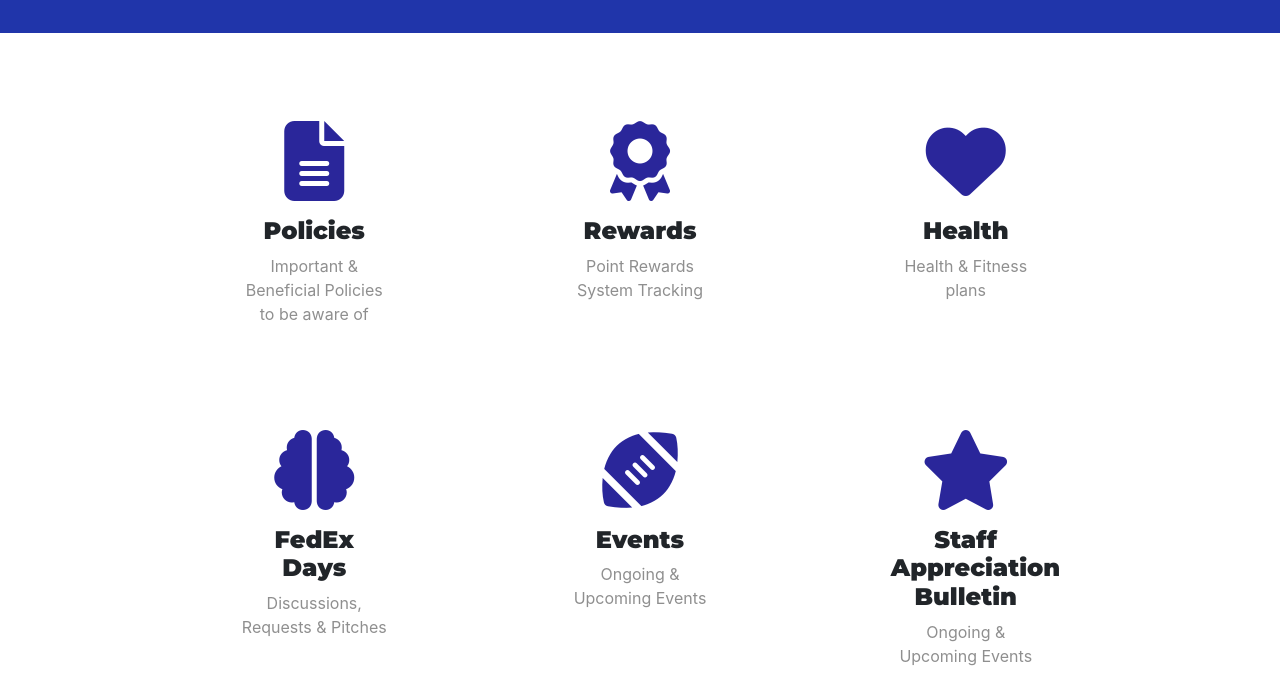
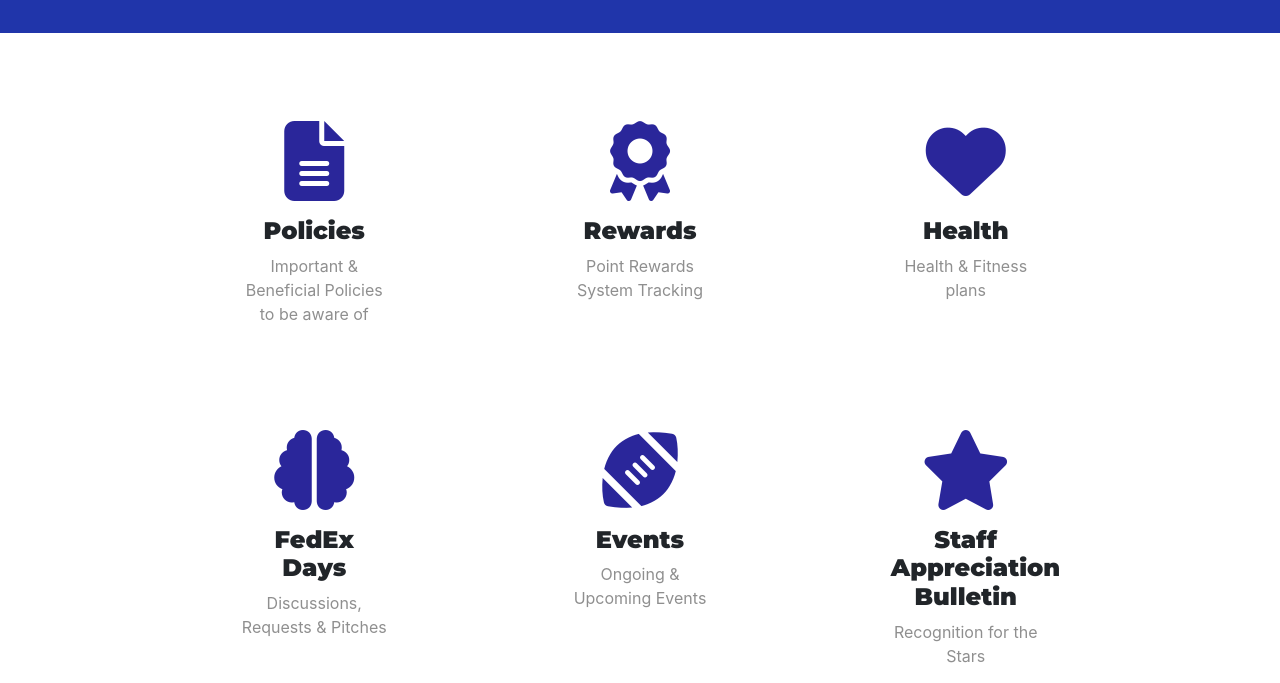
Before and after one commit to Mrace99/Bethesda, a plain HTML site: page index.html in a window 1280 px wide. Shown: the part 117-800 px from the top of the page. Drawn offline with nearby package versions, Linux system fonts and the light colour scheme.

Commit message:
Update index.html

```diff
--- a/index.html
+++ b/index.html
@@ -76,7 +76,7 @@
       <div class="features-box col-lg-4"style="padding-top: 0%;">
         <i class="icon fas fa-star fa-5x"></i>
         <h3>Staff Appreciation Bulletin</h3>
-        <p>Ongoing & Upcoming Events </p>
+        <p> Recognition for the Stars </p>
       </div>
 
     </div>
```
